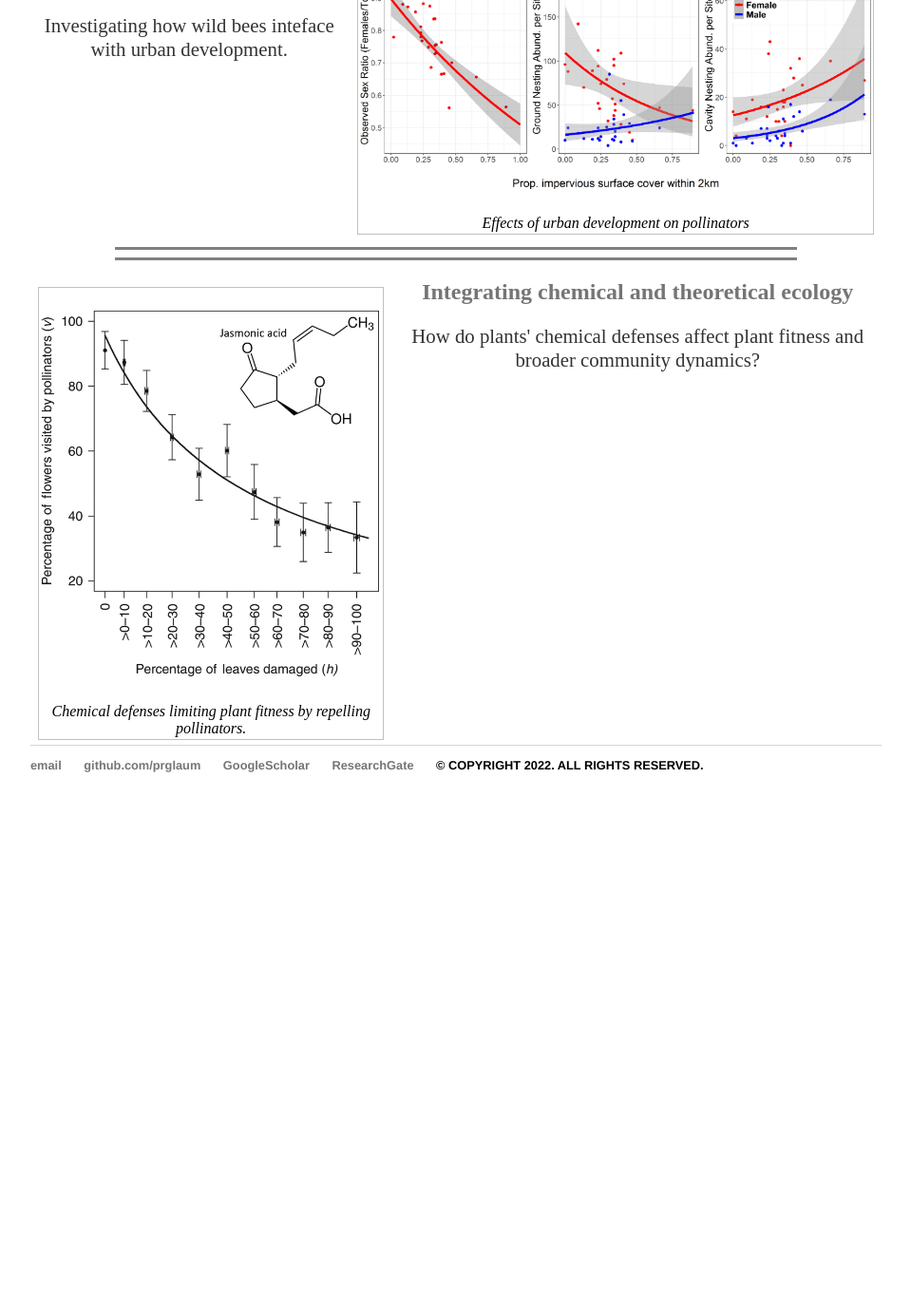
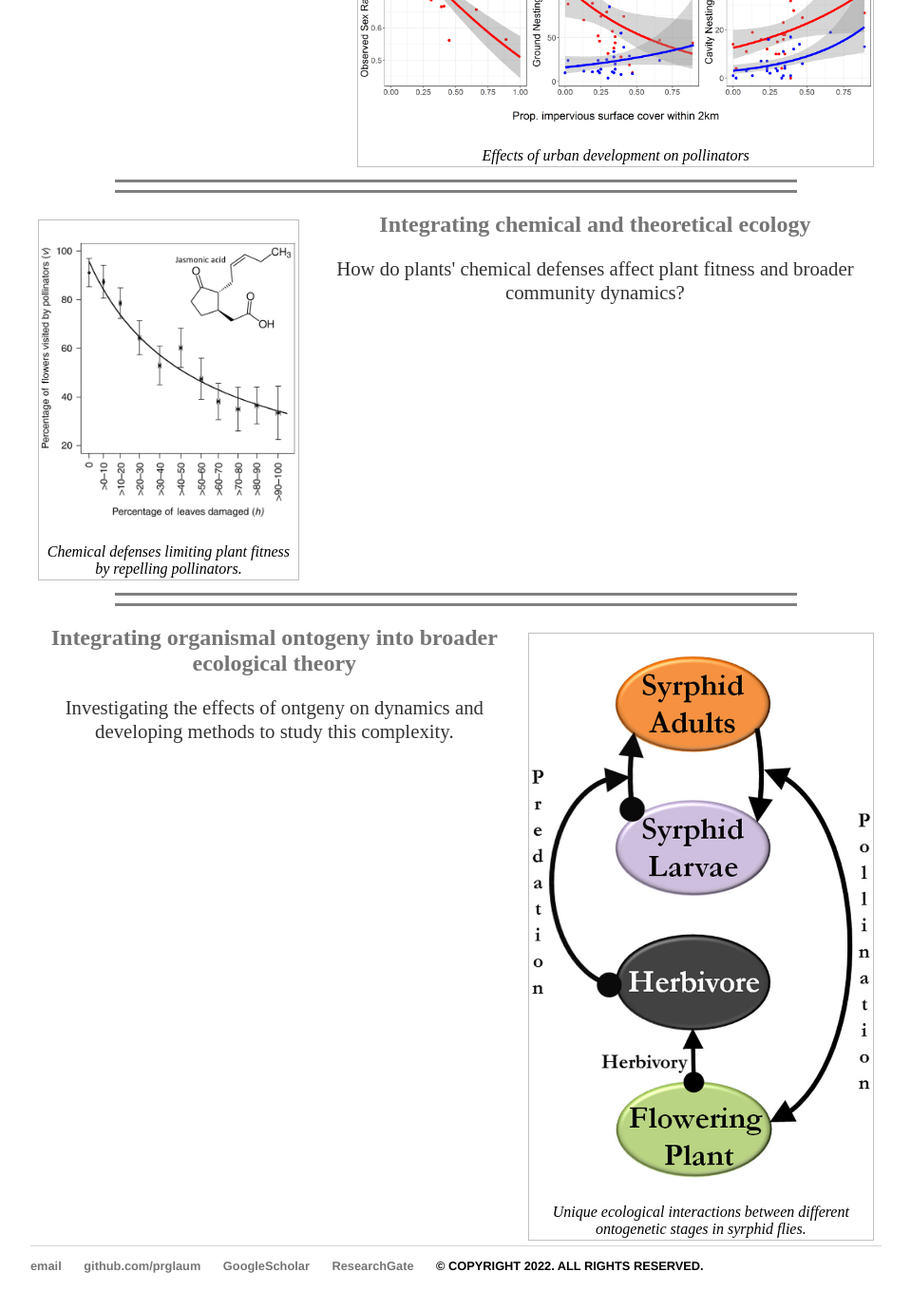
Before and after one commit to prglaum/prglaum.github.io, a Jekyll site: the page built from research/index.html, in a window 1280 px wide and 1400 px high, scrolled down 1595 px. Shown: the top 1379 px of the window at 95% size, without its empty margins (160-1119 px from the left). Built offline with Jekyll 4.4.1, drawn with Linux system fonts in a browser that asks for light colours; before the commit the page ends 2468 px from its top, so only the background shows below that.

Commit message:
Update index.html

```diff
--- a/research/index.html
+++ b/research/index.html
@@ -39,11 +39,11 @@ title: Research Topics
 
 <!-- Link to dynamic scalability -->
 <div display='block'>
-	<figure50 class="float-img-left">
+	<figure40 class="float-img-left">
 		<p><a href="https://prglaum.github.io/research/scalability/">
 			<img class=scaled src="{{site.url}}/docs/assets/images/LakeMIFoodweb.PNG" alt="timing"></a>
 		<figcaption>Labeled small scale network motifs in larger network</figcaption>
-	</figure50>
+	</figure40>
 	<h2 style="text-align:center;"><a href="https://prglaum.github.io/research/scalability/">Testing how local dynamics scale with network connectivity </a></h2>
 	<p style="text-align:center;">Assembling real world networks to understand diffuse influences on local dynamics. </p>
 </div>
@@ -69,13 +69,27 @@ title: Research Topics
 
 <!-- Link to chemical ecology -->
 <div display='block'>
-	<figure40 class="float-img-left">
+	<figure30 class="float-img-left">
 		<p><a href="https://prglaum.github.io/research/chemoeco/">
 			<img class=scaled src="{{site.url}}/docs/assets/images/chemoTitlePic.PNG" alt="fit"></a>
 		<figcaption>Chemical defenses limiting plant fitness by repelling pollinators. </figcaption>
-	</figure40>
+	</figure30>
 	<h2 style="text-align:center;"><a href="https://prglaum.github.io/research/chemoeco/">Integrating chemical and theoretical ecology</a></h2>
 	<p style="text-align:center;">How do plants' chemical defenses affect plant fitness and broader community dynamics? </p>
 </div>
+<br style="clear:left">
 
-<br style="clear:left">
+<hr width="80%" align="center" size="3" NOSHADE="noshade">
+<hr width="80%" align="center" size="3" NOSHADE="noshade">
+
+<!-- Link to ontogeny -->
+<div display='block'>
+	<figure40 class="float-img-right">
+		<p><a href="https://prglaum.github.io/research/ontogeny/">
+			<img class=scaled src="{{site.url}}/docs/assets/images/ontogSyrphidDiagram.jpg" alt="syrphidModel"></a>
+		<figcaption>Unique ecological interactions between different ontogenetic stages in syrphid flies.</figcaption>
+	</figure40>
+	<h2 style="text-align:center;"><a href="https://prglaum.github.io/research/ontogeny/">Integrating organismal ontogeny into broader ecological theory</a></h2>
+	<p style="text-align:center;">Investigating the effects of ontgeny on dynamics and developing methods to study this complexity. </p>
+</div>
+<br style="clear:right">
```
